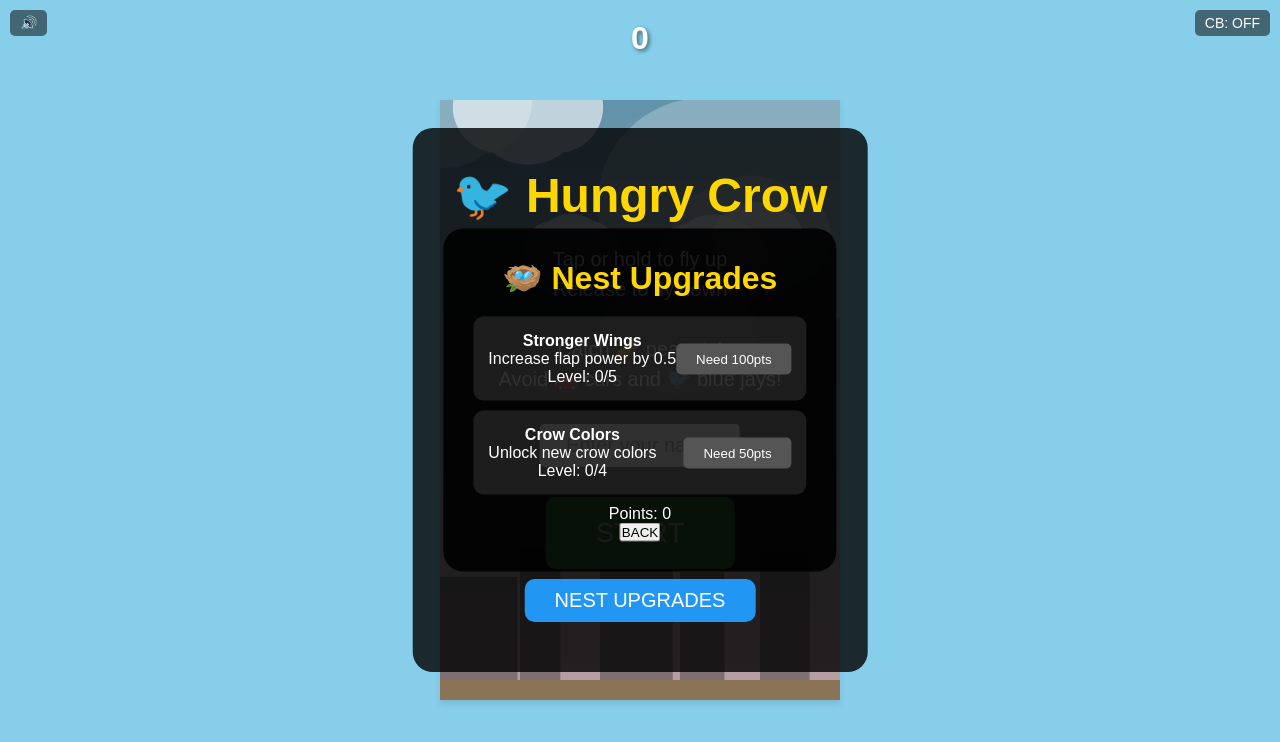
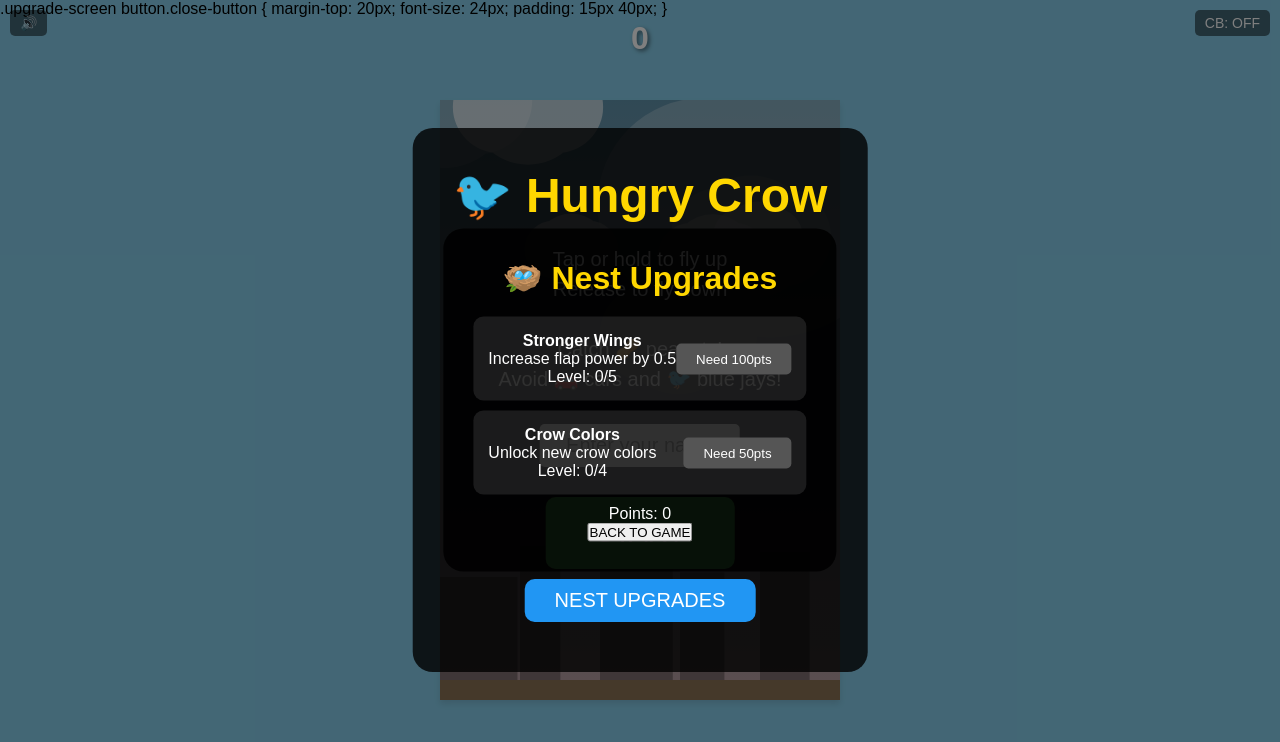
Before and after one commit to harveyspector64/HungryCrow2, a plain HTML site: page index.html in a window 1280 px wide. Both pictures are taken after a click on the button "NEST UPGRADES". Drawn offline with Linux system fonts and the light colour scheme.

Commit message:
Update index.html

```diff
--- a/index.html
+++ b/index.html
@@ -1,4 +1,8 @@
-<!DOCTYPE html>
+.upgrade-screen button.close-button {
+            margin-top: 20px;
+            font-size: 24px;
+            padding: 15px 40px;
+        }<!DOCTYPE html>
 <html lang="en">
 <head>
     <meta charset="UTF-8">
@@ -92,6 +96,19 @@
             color: white;
             display: none;
             pointer-events: auto;
+            z-index: 100;
+        }
+
+        .menu-backdrop {
+            position: absolute;
+            top: 0;
+            left: 0;
+            width: 100%;
+            height: 100%;
+            background: rgba(0, 0, 0, 0.5);
+            display: none;
+            pointer-events: auto;
+            z-index: 99;
         }
 
         .game-over h2 {
@@ -131,6 +148,7 @@
             text-align: center;
             color: white;
             pointer-events: auto;
+            z-index: 100;
         }
 
         .start-screen h1 {
@@ -192,6 +210,7 @@
             pointer-events: auto;
             max-height: 80vh;
             overflow-y: auto;
+            z-index: 100;
         }
 
         .upgrade-screen h2 {
@@ -261,6 +280,7 @@
     </script>
 </head>
 <body>
+    <div class="menu-backdrop" id="menuBackdrop" onclick="closeAllMenus()"></div>
     <canvas id="gameCanvas"></canvas>
     <div class="ui-overlay">
         <div class="score-container">
@@ -288,7 +308,7 @@
         <h2>🪺 Nest Upgrades</h2>
         <div id="upgradesList"></div>
         <p>Points: <span id="upgradePoints">0</span></p>
-        <button onclick="closeUpgrades()">BACK</button>
+        <button onclick="closeUpgrades()" class="close-button">BACK TO GAME</button>
     </div>
 
     <script>
@@ -299,6 +319,7 @@
         const gameOverElement = document.getElementById('gameOver');
         const startScreenElement = document.getElementById('startScreen');
         const upgradeScreenElement = document.getElementById('upgradeScreen');
+        const menuBackdrop = document.getElementById('menuBackdrop');
         const finalScoreElement = document.getElementById('finalScore');
         const highScoreElement = document.getElementById('highScore');
         const playerNameInput = document.getElementById('playerName');
@@ -922,15 +943,33 @@
 
         function showUpgrades() {
             upgradeScreenElement.style.display = 'block';
+            menuBackdrop.style.display = 'block';
             document.getElementById('upgradePoints').textContent = totalPoints;
             updateUpgradesList();
         }
 
         function closeUpgrades() {
             upgradeScreenElement.style.display = 'none';
+            menuBackdrop.style.display = 'none';
             if (!gameStarted) {
                 startScreenElement.style.display = 'block';
+            } else if (!gameRunning) {
+                gameOverElement.style.display = 'block';
             }
+        }
+
+        function closeAllMenus() {
+            // Close any open menu
+            upgradeScreenElement.style.display = 'none';
+            menuBackdrop.style.display = 'none';
+
+            // Show appropriate screen
+            if (!gameStarted) {
+                startScreenElement.style.display = 'block';
+            } else if (!gameRunning) {
+                gameOverElement.style.display = 'block';
+            }
+            // If game is running, just close menus and return to game
         }
 
         function updateUpgradesList() {
@@ -1268,6 +1307,7 @@
         window.resetGame = resetGame;
         window.showUpgrades = showUpgrades;
         window.closeUpgrades = closeUpgrades;
+        window.closeAllMenus = closeAllMenus;
         window.toggleColorblind = toggleColorblind;
         window.toggleAudio = toggleAudio;
 
```
